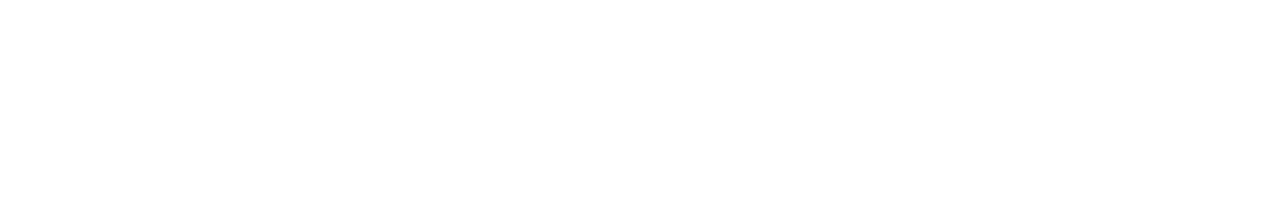
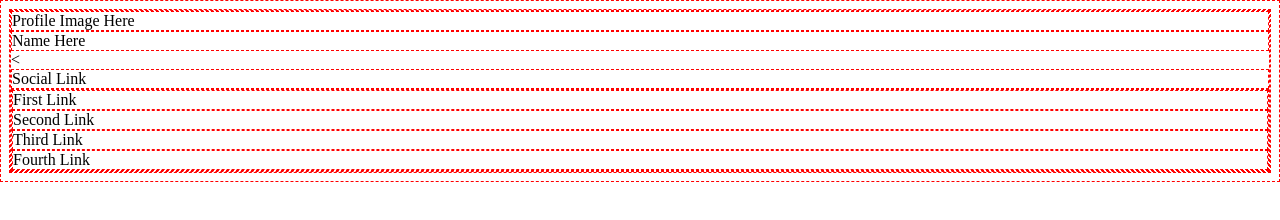
Before and after one commit to medgerly/link-in-bio, a plain HTML site: page index.html in a window 1280 px wide. Drawn offline with Linux system fonts and the light colour scheme.

Commit message:
intermediate

```diff
--- a/index.html
+++ b/index.html
@@ -2,8 +2,46 @@
 <html>
   <head>
     <meta charset="UTF-8">
+
+    <title>Maxton Edgerly's Links</title>
+
+     <style>
+      * {
+        border: 1px red dashed;
+        }
+      </style>
   </head>
   <body>
-    <!-- Your content will go here -->
+   <div class="main-container">
+    <div class="image-row">
+      Profile Image Here
+    </div>
+
+    <div class="name-row">
+      Name Here
+    </div>
+
+    <<div class="social-icons-row">
+      Social Link
+    </div>
+
+    <div class="links-row">
+      <div class="item">
+        First Link
+      </div>
+
+      <div class="item">
+        Second Link
+      </div>
+
+      <div class="item">
+        Third Link
+      </div>
+
+      <div class="item">
+        Fourth Link
+      </div>
+    </div> <!-- links-row -->
+    </div> <!-- main-container -->
   </body>
 </html>
```
